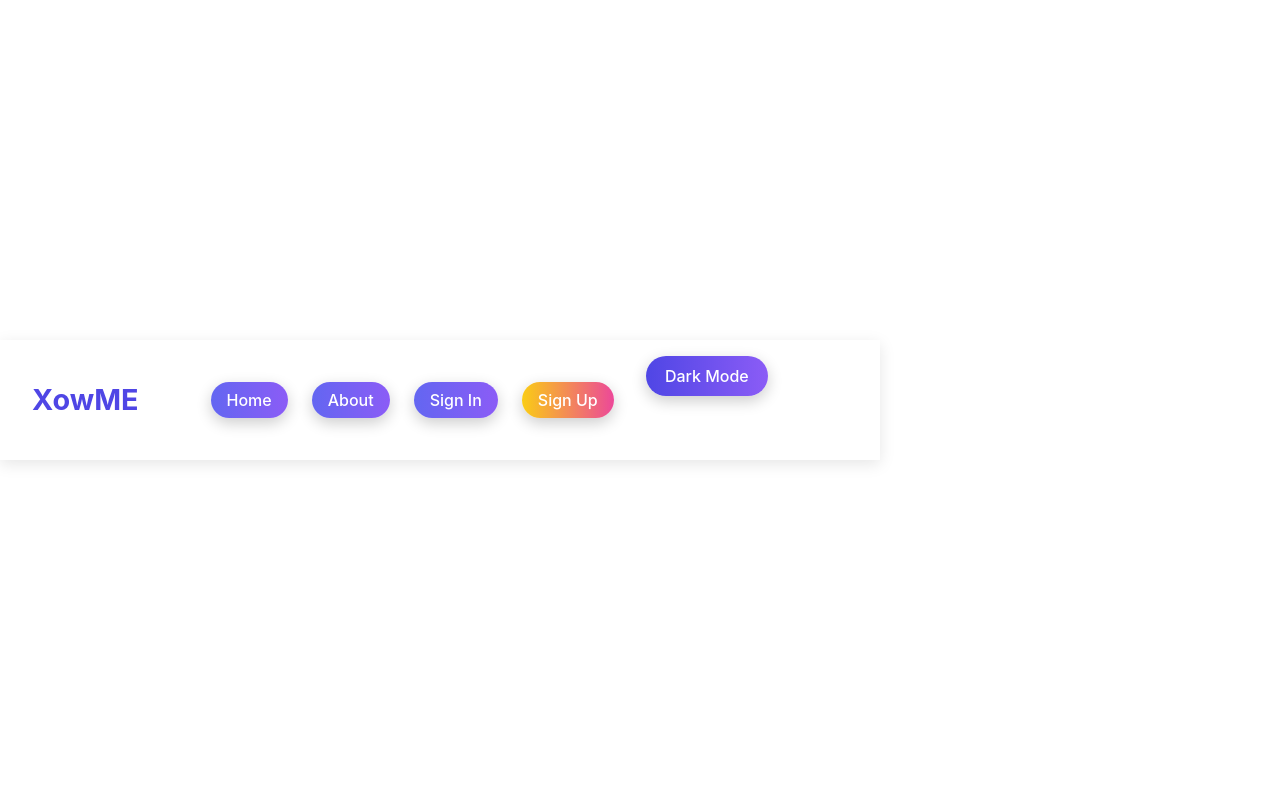
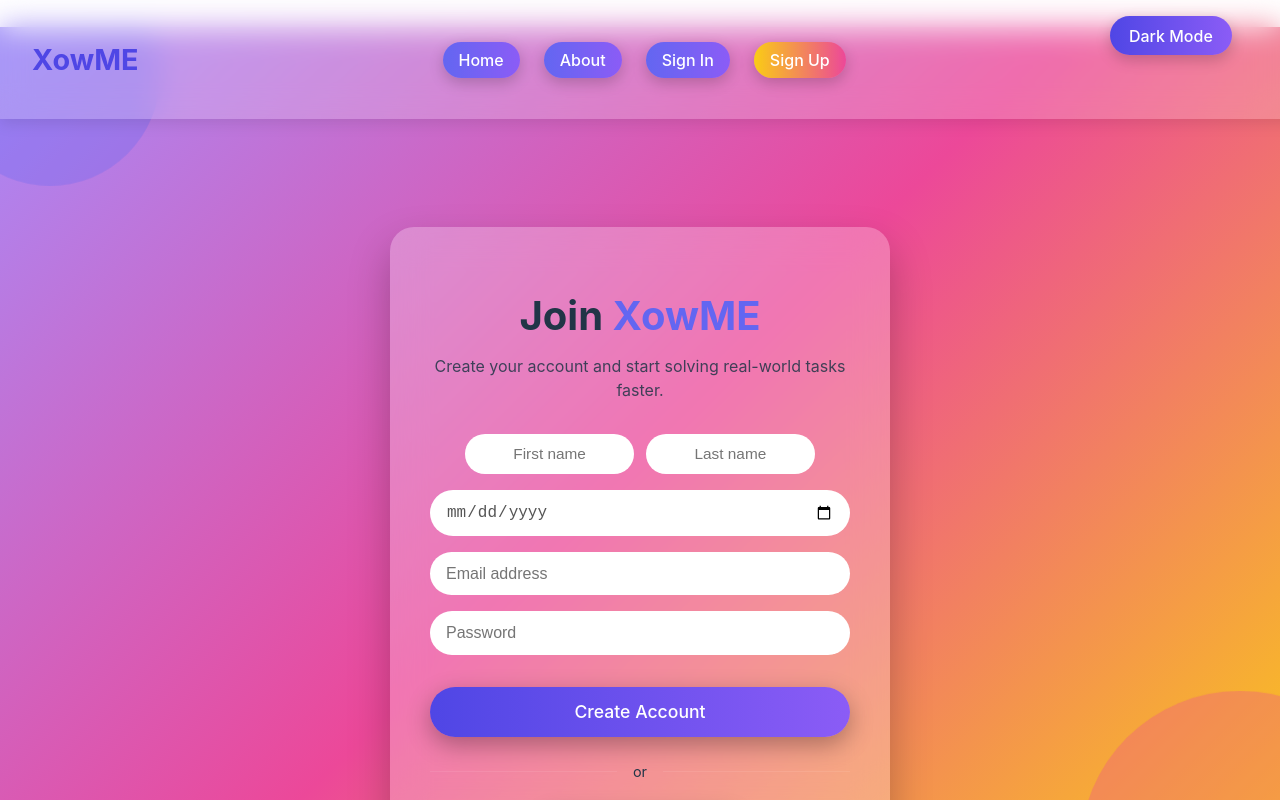
Before and after one commit to AymenHassini19/xowme, a React (Vite) app in the folder xowme/: page /signup in a window 1280 px wide. Built offline with nearby package versions, Linux system fonts and the light colour scheme.

Commit message:
adding sign in page

```diff
--- a/xowme/src/App.jsx
+++ b/xowme/src/App.jsx
@@ -1,6 +1,7 @@
 import React from "react";
 import { BrowserRouter, Routes, Route } from "react-router-dom";
 import Home from "./pages/Home.jsx";
+import SignUp from "./pages/SignUp.jsx";
 import NavigationBar from "./components/Navbar.jsx";
 
 export default function App() {
@@ -9,6 +10,7 @@ export default function App() {
        <NavigationBar />
       <Routes>
         <Route path="/" element={<Home />} />
+        <Route path="/signup" element={<SignUp />} />
       </Routes>
     </BrowserRouter>
   );
--- a/xowme/src/components/Navbar.jsx
+++ b/xowme/src/components/Navbar.jsx
@@ -1,5 +1,6 @@
 import React, { useState } from "react";
-import "../styles/Navbar.css"; // We'll use the CSS you provided
+import { Link } from "react-router-dom"; // needed for navigation
+import "../styles/Navbar.css";
 
 const Navbar = () => {
   const [darkMode, setDarkMode] = useState(false);
@@ -12,12 +13,27 @@ const Navbar = () => {
   return (
     <nav className="navbar">
       <div className="navbar-logo">XowME</div>
+
       <ul className="navbar-links">
-        <li><button className="nav-btn">Home</button></li>
-        <li><button className="nav-btn">About</button></li>
-        <li><button className="nav-btn">Sign In</button></li>
-        <li><button className="nav-btn sign-up">Sign Up</button></li>
+        <li>
+          <Link to="/" className="nav-btn">
+            Home
+          </Link>
+        </li>
+        <li>
+          <button className="nav-btn">About</button>
+        </li>
+        <li>
+          <button className="nav-btn">Sign In</button>
+        </li>
+        <li>
+          {/* FIXED: Sign Up uses React Router Link */}
+          <Link to="/signup" className="nav-btn sign-up">
+            Sign Up
+          </Link>
+        </li>
       </ul>
+
       <button className="mode-toggle" onClick={toggleDarkMode}>
         {darkMode ? "Light Mode" : "Dark Mode"}
       </button>
--- /dev/null
+++ b/xowme/src/pages/SignUp.jsx
@@ -0,0 +1,50 @@
+import React from "react";
+import "../styles/SignUp.css";
+
+export default function SignUp() {
+  return (
+    <div className="signup-container">
+      {/* Floating accents */}
+      <div className="floating-circle circle1"></div>
+      <div className="floating-circle circle2"></div>
+
+      <div className="signup-card">
+        <h1>
+          Join <span className="highlight">XowME</span>
+        </h1>
+        <p className="subtitle">
+          Create your account and start solving real-world tasks faster.
+        </p>
+
+        <form className="signup-form">
+          <div className="input-row">
+            <input type="text" placeholder="First name" required />
+            <input type="text" placeholder="Last name" required />
+          </div>
+
+          <input type="date" required />
+
+          <input type="email" placeholder="Email address" required />
+
+          <input type="password" placeholder="Password" required />
+
+          <button type="submit" className="signup-btn">
+            Create Account
+          </button>
+        </form>
+
+        <div className="divider">
+          <span>or</span>
+        </div>
+
+        <button className="google-btn">
+          <img
+            src="https://www.svgrepo.com/show/475656/google-color.svg"
+            alt="Google"
+          />
+          Sign up with Google
+        </button>
+      </div>
+    </div>
+  );
+}
--- /dev/null
+++ b/xowme/src/styles/SignUp.css
@@ -0,0 +1,229 @@
+/* Container */
+.signup-container {
+  min-height: 100vh;
+  width: 100vw;
+  display: flex;
+  align-items: center;
+  justify-content: center;
+  background: linear-gradient(135deg, #a78bfa, #ec4899, #facc15);
+  position: relative;
+  overflow: hidden;
+  transition: background 0.7s;
+  /* Lower the container to not hide under the navbar */
+  padding-top: 200px; /* Adjust as needed to match your navbar's height */
+  box-sizing: border-box;
+}
+
+body.dark .signup-container {
+  background: linear-gradient(135deg, #191726 0%, #111729 60%, #274060 100%);
+  color: #fafcff;
+}
+
+/* Card */
+.signup-card {
+  width: 100%;
+  max-width: 420px;
+  padding: 2.5rem;
+  background: rgba(255, 255, 255, 0.25);
+  backdrop-filter: blur(18px);
+  border-radius: 1.5rem;
+  box-shadow: 0 20px 40px rgba(0, 0, 0, 0.25);
+  text-align: center;
+  z-index: 1;
+  transition: background 0.7s, color 0.7s;
+  color: inherit;
+}
+
+body.dark .signup-card {
+  background: rgba(43, 37, 64, 0.85);
+  color: #fff;
+  border: 1px solid #36397a;
+  box-shadow: 0 20px 40px rgba(24, 21, 64, 0.5);
+}
+
+/* Text */
+.signup-card h1 {
+  font-size: 2.5rem;
+  margin-bottom: 0.5rem;
+}
+
+.highlight {
+  color: #6366f1;
+}
+
+body.dark .highlight {
+  color: #a8b4fa;
+}
+
+.subtitle {
+  font-size: 1rem;
+  margin-bottom: 2rem;
+  opacity: 0.85;
+}
+
+/* Form */
+.signup-form {
+  display: flex;
+  flex-direction: column;
+  gap: 1rem;
+}
+
+/* Input row for first and last name: make smaller and centered */
+.input-row {
+  display: flex;
+  gap: 0.75rem;
+  justify-content: center;
+}
+
+.input-row input[type="text"] {
+  flex: 1 1 0;
+  min-width: 0;
+  max-width: 140px;
+  padding: 0.7rem 0.9rem;
+  font-size: 0.96rem;
+  text-align: center;
+}
+
+.signup-form input {
+  padding: 0.8rem 1rem;
+  border-radius: 999px;
+  border: none;
+  font-size: 1rem;
+  outline: none;
+}
+
+.signup-form input[type="date"] {
+  color: #555;
+}
+
+body.dark .signup-form input {
+  background: #191726;
+  color: #fafcff;
+  border: 1px solid #36397a;
+}
+
+body.dark .signup-form input::placeholder {
+  color: #bfc5e2;
+}
+
+/* Primary Button */
+.signup-btn {
+  margin-top: 1rem;
+  padding: 0.9rem;
+  border: none;
+  border-radius: 999px;
+  font-size: 1.1rem;
+  cursor: pointer;
+  background: linear-gradient(90deg, #4f46e5, #8b5cf6);
+  color: white;
+  box-shadow: 0 8px 25px rgba(0, 0, 0, 0.3);
+  transition: transform 0.3s, background 0.5s;
+}
+
+.signup-btn:hover {
+  transform: scale(1.05);
+}
+
+body.dark .signup-btn {
+  background: linear-gradient(90deg, #15cfd1, #6366f1);
+  color: #10101a;
+  box-shadow: 0 8px 25px rgba(24, 21, 64, 0.35);
+}
+
+/* Divider */
+.divider {
+  display: flex;
+  align-items: center;
+  margin: 1.5rem 0;
+}
+
+.divider::before,
+.divider::after {
+  content: "";
+  flex: 1;
+  height: 1px;
+  background: rgba(255, 255, 255, 0.08);
+}
+
+.divider span {
+  margin: 0 1rem;
+  font-size: 0.9rem;
+  color: inherit;
+}
+
+/* Google Button - centered */
+.google-btn {
+  display: flex;
+  align-items: center;
+  justify-content: center;
+  gap: 0.7rem;
+  padding: 0.8rem;
+  border-radius: 999px;
+  border: none;
+  cursor: pointer;
+  font-size: 1rem;
+  background: white;
+  color: #333;
+  box-shadow: 0 8px 25px rgba(0, 0, 0, 0.2);
+  transition: transform 0.3s;
+  margin-left: auto;
+  margin-right: auto;
+}
+
+.google-btn img {
+  width: 20px;
+}
+
+.google-btn:hover {
+  transform: scale(1.05);
+}
+
+body.dark .google-btn {
+  background: #2b2540;
+  color: #fafcff;
+  border: 1px solid #36397a;
+}
+
+/* Floating Circles */
+.floating-circle {
+  position: absolute;
+  border-radius: 50%;
+  opacity: 0.3;
+  animation: float 6s ease-in-out infinite;
+  pointer-events: none;
+}
+
+.circle1 {
+  width: 220px;
+  height: 220px;
+  background: #6366f1;
+  top: -60px;
+  left: -60px;
+}
+
+body.dark .circle1 {
+  background: #2dd4bf;
+  opacity: 0.18;
+}
+
+.circle2 {
+  width: 320px;
+  height: 320px;
+  background: #ec4899;
+  bottom: -120px;
+  right: -120px;
+}
+
+body.dark .circle2 {
+  background: #f59e42;
+  opacity: 0.18;
+}
+
+@keyframes float {
+  0%, 100% {
+    transform: translateY(0);
+  }
+  50% {
+    transform: translateY(-20px);
+  }
+}
```
